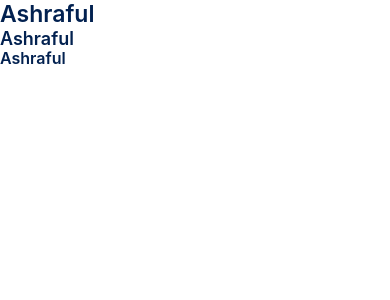
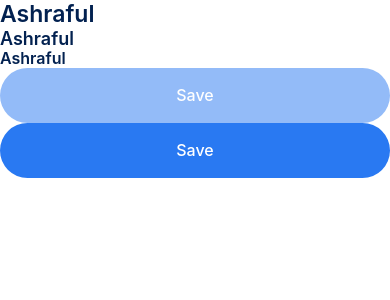
Before and after one commit to islamashraful/DonationApp, a React Native app: screen /Home in a window 390 px wide. Shown: the top 300 px of the page. Built offline with nearby package versions, Linux system fonts and the light colour scheme.

Commit message:
Added Button component

```diff
--- /dev/null
+++ b/components/Button/index.tsx
@@ -0,0 +1,40 @@
+import React from 'react';
+import { Pressable, StyleSheet, Text } from 'react-native';
+import { horizontalScale, scaleFontSize } from '../../styles/scaling';
+
+interface Props {
+  title: string;
+  disabled?: boolean;
+  onPress?: () => void;
+}
+
+const Button = ({ title, disabled, onPress }: Props) => (
+  <Pressable
+    style={[styles.container, disabled ? styles.disabled : undefined]}
+    disabled={disabled}
+    onPress={onPress}>
+    <Text style={styles.title}>{title}</Text>
+  </Pressable>
+);
+
+const styles = StyleSheet.create({
+  container: {
+    height: 55,
+    backgroundColor: '#2979f2',
+    justifyContent: 'center',
+    alignItems: 'center',
+    borderRadius: horizontalScale(50),
+  },
+  title: {
+    fontFamily: 'Inter',
+    fontSize: scaleFontSize(16),
+    fontWeight: '500',
+    lineHeight: scaleFontSize(19),
+    color: '#fff',
+  },
+  disabled: {
+    opacity: 0.5,
+  },
+});
+
+export default Button;
--- a/screens/Home/index.tsx
+++ b/screens/Home/index.tsx
@@ -1,6 +1,7 @@
 import React from 'react';
 import { StyleSheet, SafeAreaView } from 'react-native';
 import Header from '../../components/Header';
+import Button from '../../components/Button';
 
 const Home = () => {
   return (
@@ -8,6 +9,8 @@ const Home = () => {
       <Header title="Ashraful" type="large" />
       <Header title="Ashraful" type="medium" />
       <Header title="Ashraful" type="small" />
+      <Button title="Save" disabled />
+      <Button title="Save" />
     </SafeAreaView>
   );
 };
```
